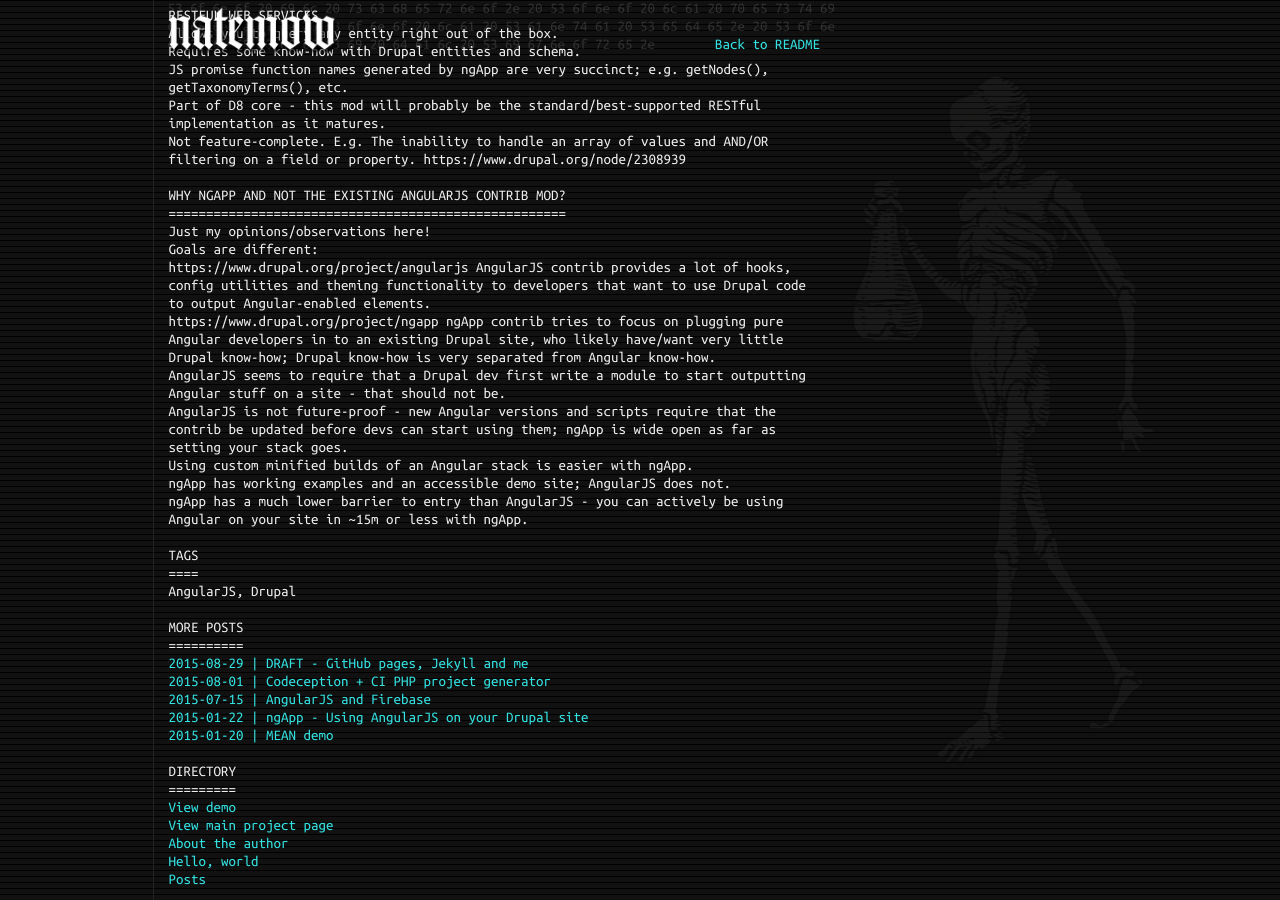
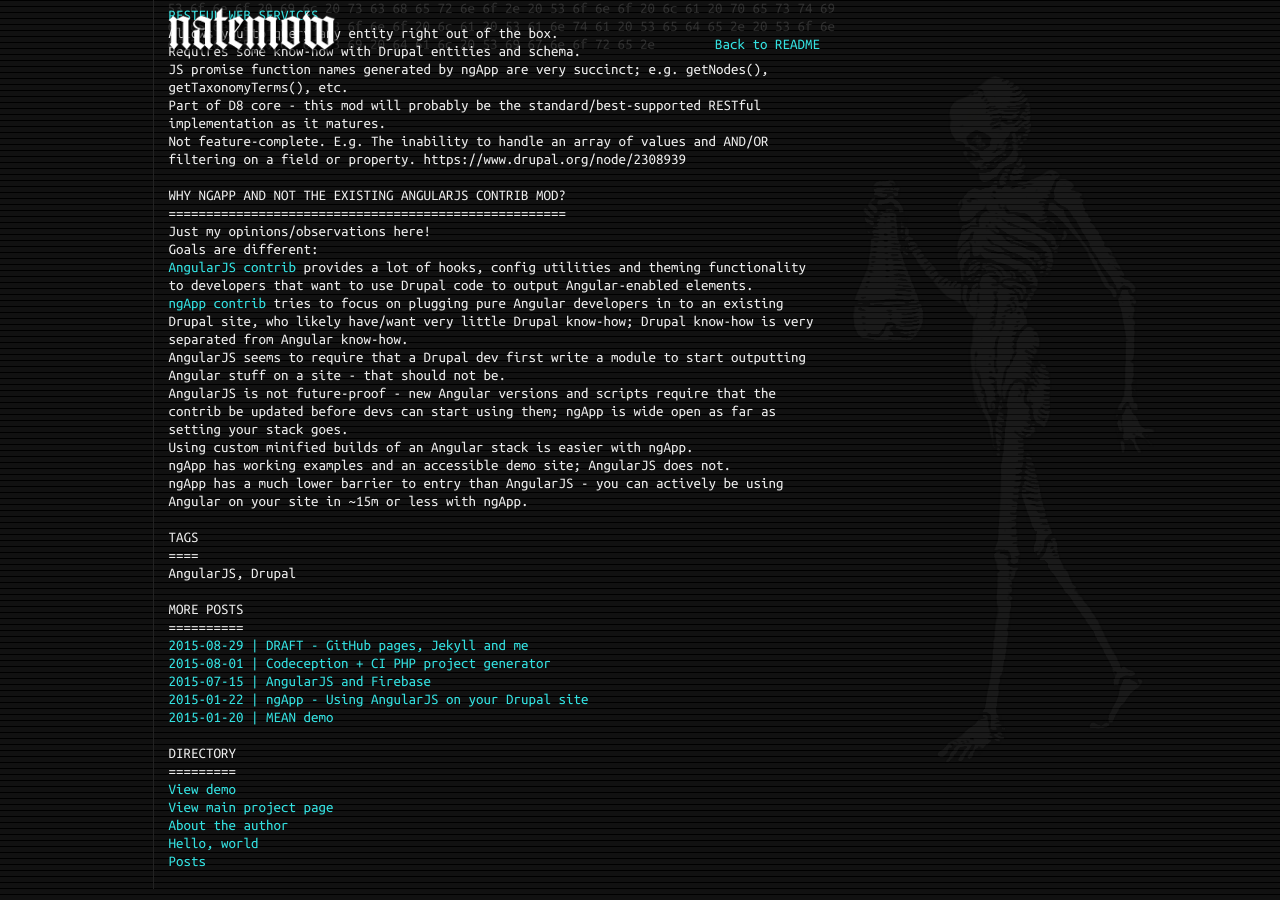
Before and after one commit to natemow/natemow.github.io, a Jekyll site: the page built from _posts/2015-01-22-drupal-ngapp.md, in a window 1280 px wide and 900 px high, scrolled down 1577 px. Built offline with Jekyll 4.4.1, drawn with Linux system fonts in a browser that asks for light colours; nearby versions of some CDN libraries.

```diff
--- a/_posts/2015-01-22-drupal-ngapp.md
+++ b/_posts/2015-01-22-drupal-ngapp.md
@@ -57,7 +57,7 @@
 Below are pros/cons, lessons learned, etc. when using supported contrib modules
 with ngApp's drupalServices factory.
 
-### Services (3.x) REST server
+### [Services (3.x) REST server](https://www.drupal.org/project/services)
 
 * De facto standard for D7 sites.
 * Views can be exposed through Services Views contrib.
@@ -67,7 +67,7 @@
     similar to what's in the restws contrib mod and suffers from the same lack
     of functionality.
 
-### Views Datasource
+### [Views Datasource](https://www.drupal.org/project/views_datasource)
 
 * Low barrier to entry; very easy to set up and use.
 * No built-in X-CSRF-Token support.
@@ -82,7 +82,7 @@
   function names. Be sure to create unique names if you are creating multiple
   Views that have displays using the Views JSON style plugin.
 
-### RESTful Web Services
+### [RESTful Web Services](https://www.drupal.org/project/restws)
 
 * Allows you to query any entity right out of the box.
 * Requires some know-how with Drupal entities and schema.
@@ -98,12 +98,10 @@
 
 * Just my opinions/observations here!
 * Goals are different:
-  * https://www.drupal.org/project/angularjs
-    AngularJS contrib provides a lot of hooks, config utilities and theming
+  * [AngularJS contrib](https://www.drupal.org/project/angularjs) provides a lot of hooks, config utilities and theming
     functionality to developers that want to use Drupal code to output
     Angular-enabled elements.
-  * https://www.drupal.org/project/ngapp
-    ngApp contrib tries to focus on plugging pure Angular developers in to an
+  * [ngApp contrib](https://www.drupal.org/project/ngapp) tries to focus on plugging pure Angular developers in to an
     existing Drupal site, who likely have/want very little Drupal know-how;
     Drupal know-how is very separated from Angular know-how.
 * AngularJS seems to require that a Drupal dev first write a module to start
```
